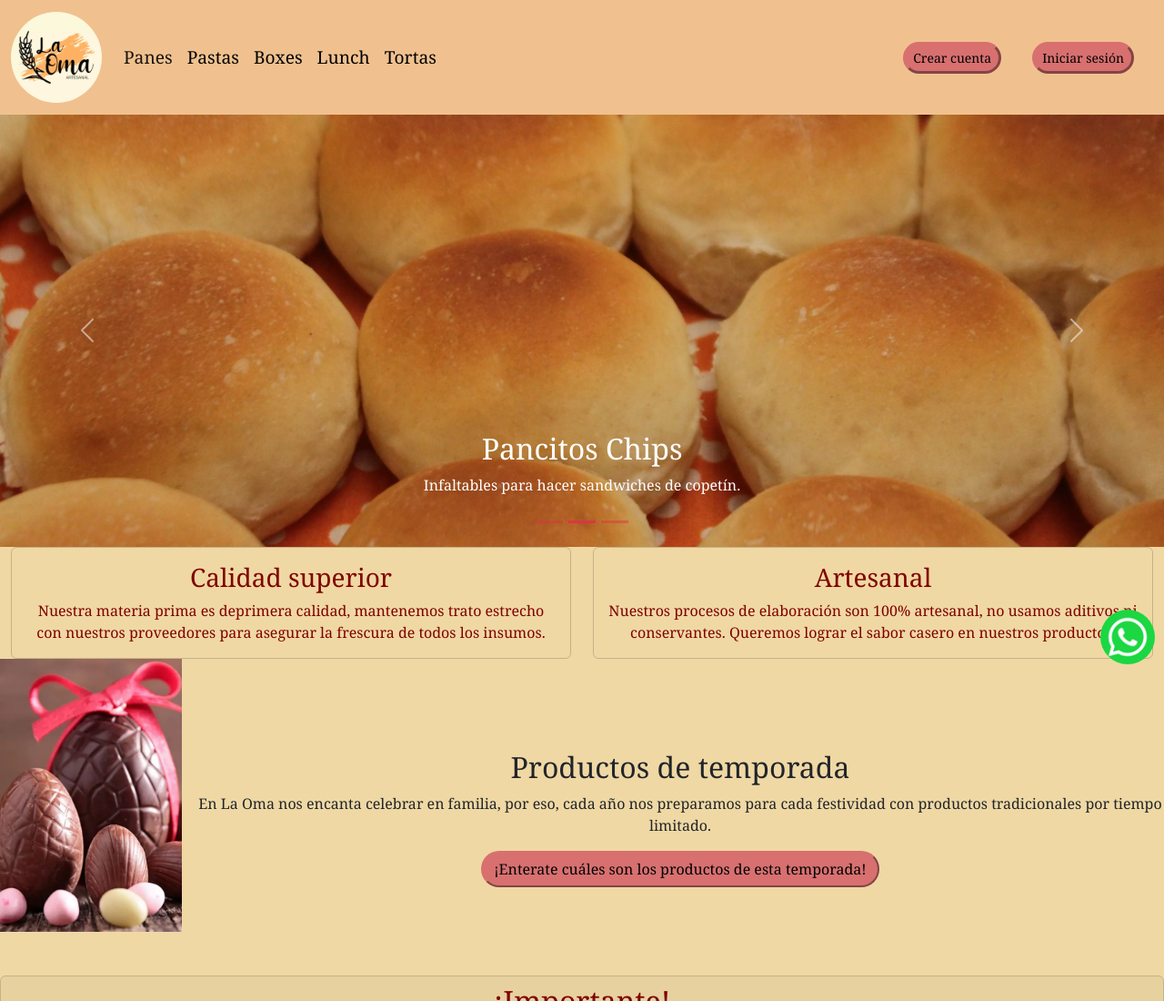
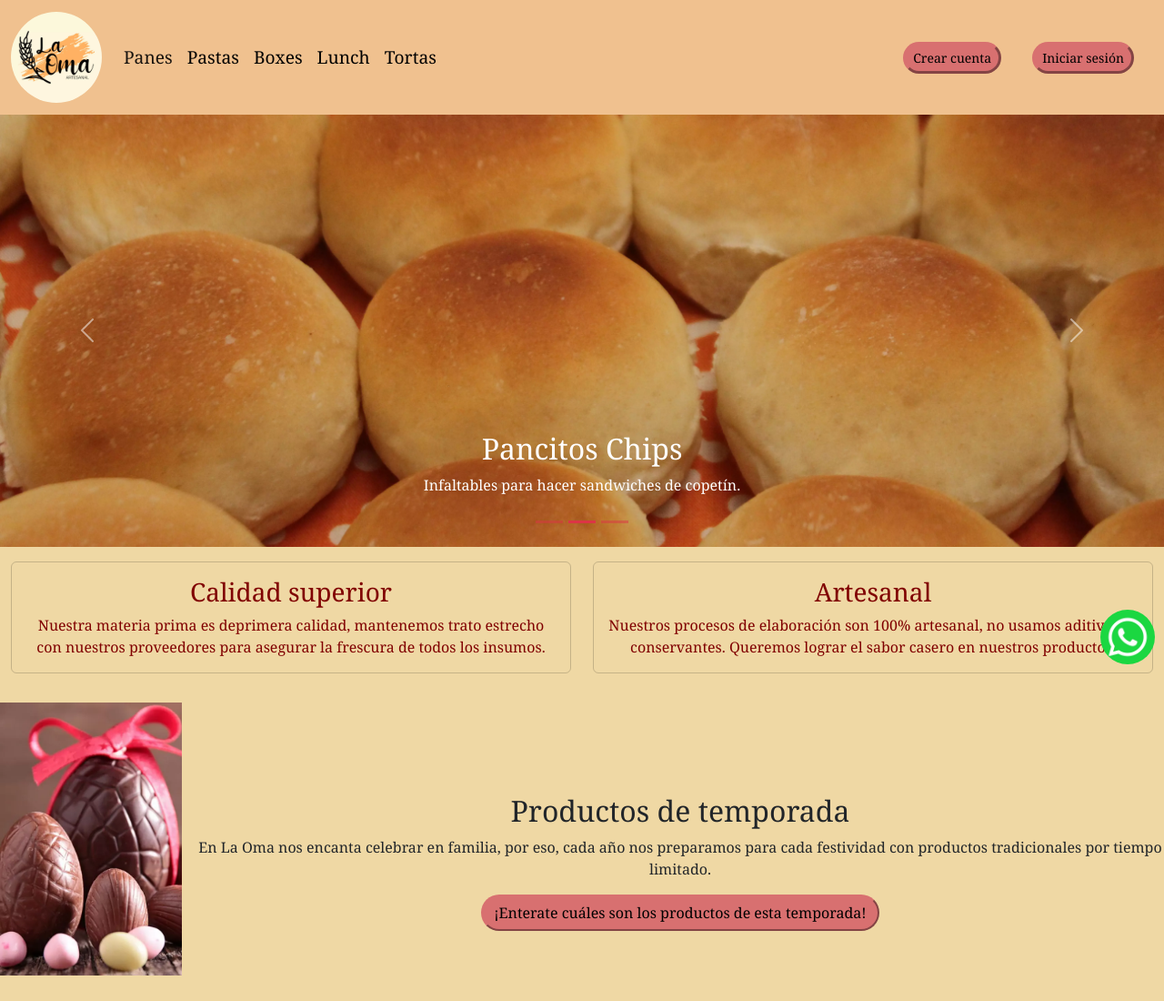
Before and after one commit to CatalinaJepsen/PF-Jepsen, a website: page index.html in a window 1280 px wide. Shown: the top 1100 px of the page at 91% size. Drawn offline with nearby package versions, Linux system fonts and the light colour scheme.

Commit message:
ajustes de margenes

```diff
--- a/scss/menu_productos/_main_producto.scss
+++ b/scss/menu_productos/_main_producto.scss
@@ -8,9 +8,7 @@ main {
       font-weight: 700;
       font-size: 80px;
     }
-    p{
 
-    }
   }
 
   .sectionFoto {
--- a/scss/pagina_principal/_main.scss
+++ b/scss/pagina_principal/_main.scss
@@ -1,6 +1,8 @@
 main {
-
+  margin-top: 1 rem;
   .cardSection {
+    margin-top: 1rem;
+    margin-bottom: 2rem;
     .row {
       display: flex;
       flex-wrap: wrap;
```
Also changed, not shown: css/style.css.
